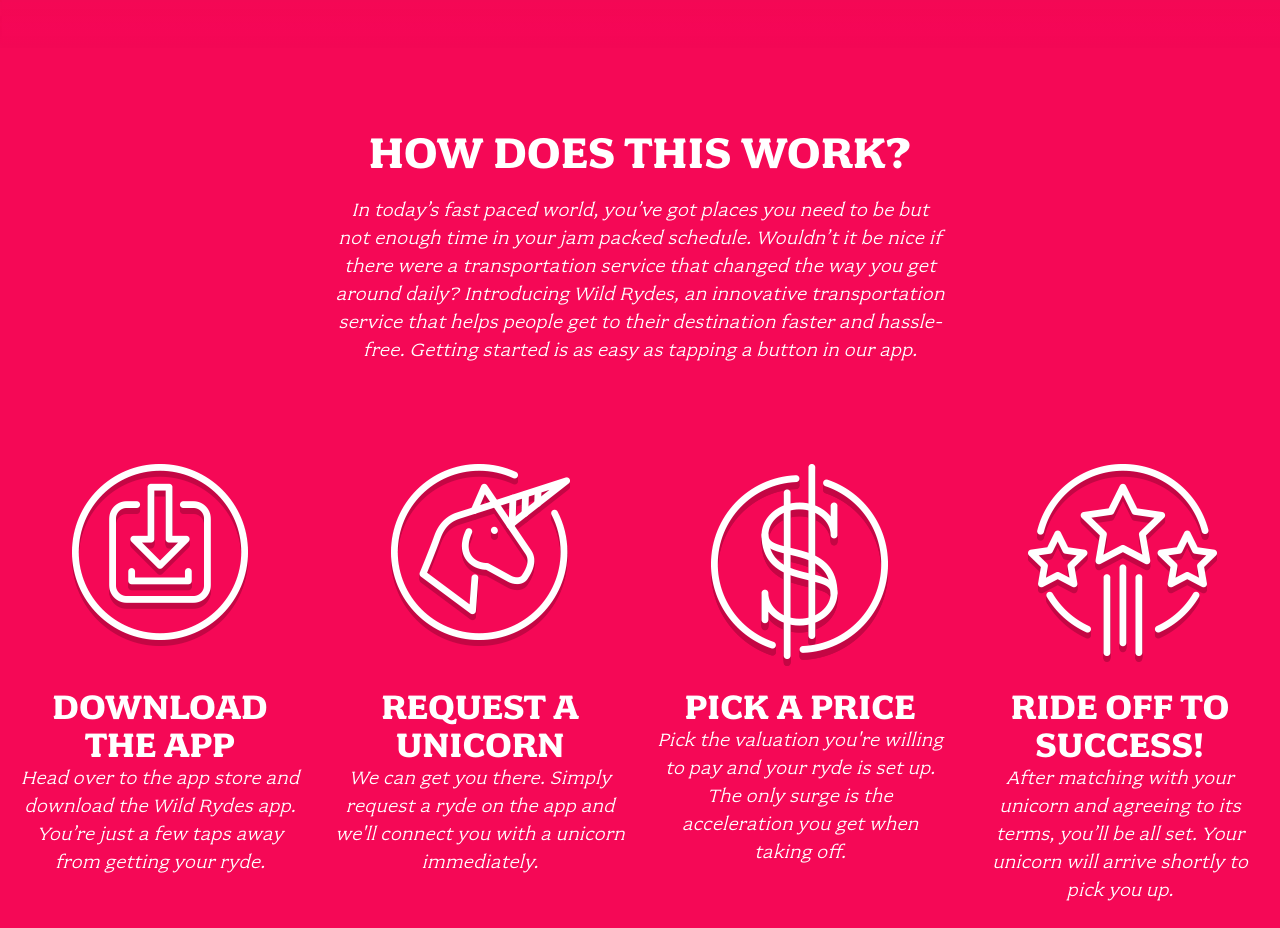
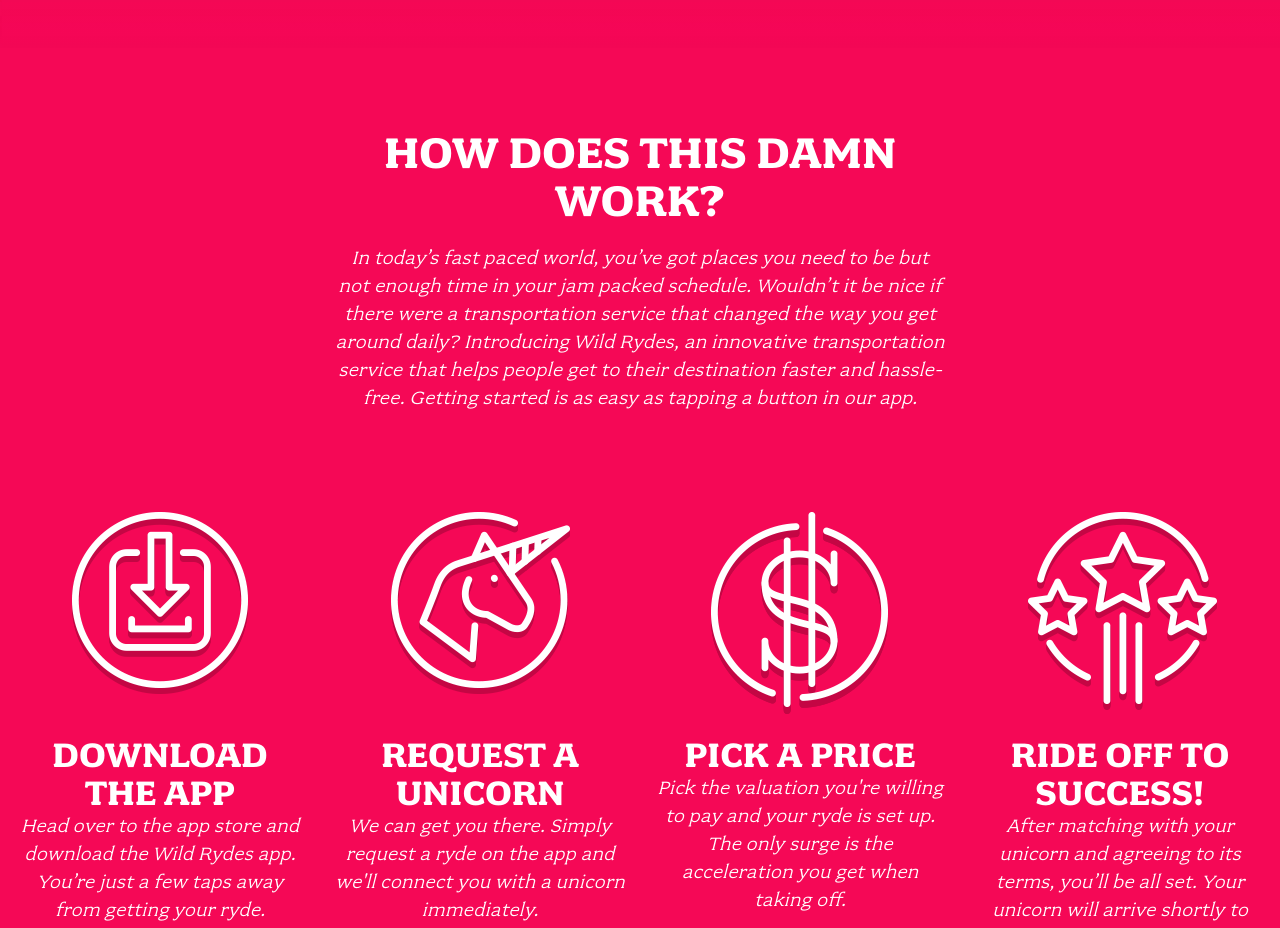
Before and after one commit to Yadhukrish-Cyber/wildrydes-site, a plain HTML site: page index.html in a window 1280 px wide. Shown: the part 900-1828 px from the top of the page. Drawn offline with Linux system fonts and the light colour scheme.

Commit message:
Update index.html

```diff
--- a/index.html
+++ b/index.html
@@ -30,7 +30,7 @@
 
   <section class="home-about">
     <div class="row column large-9 xlarge-6 xxlarge-4">
-      <h2 class="section-title">How Does This Work?</h2>
+      <h2 class="section-title">How Does This Damn Work?</h2>
       <p class="content">
         In today’s fast paced world, you’ve got places you need to be but not enough time in your jam packed schedule. Wouldn’t it be nice if there were a transportation service that changed the way you get around daily? Introducing Wild Rydes, an innovative transportation service that helps people get to their destination faster and hassle-free. Getting started is as easy as tapping a button in our app.
       </p>
```
